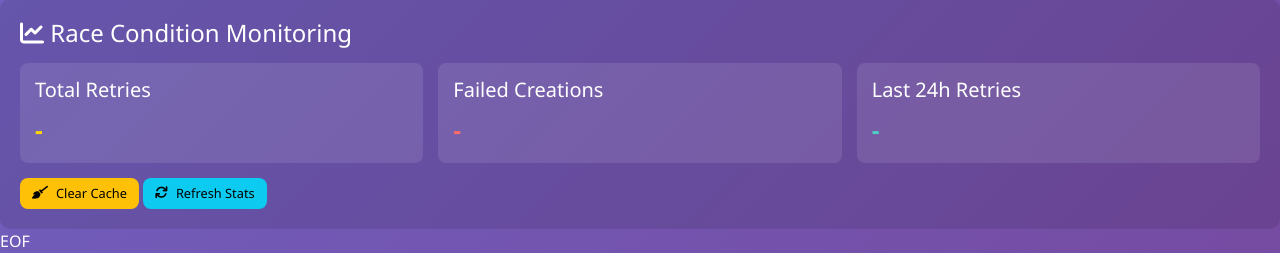
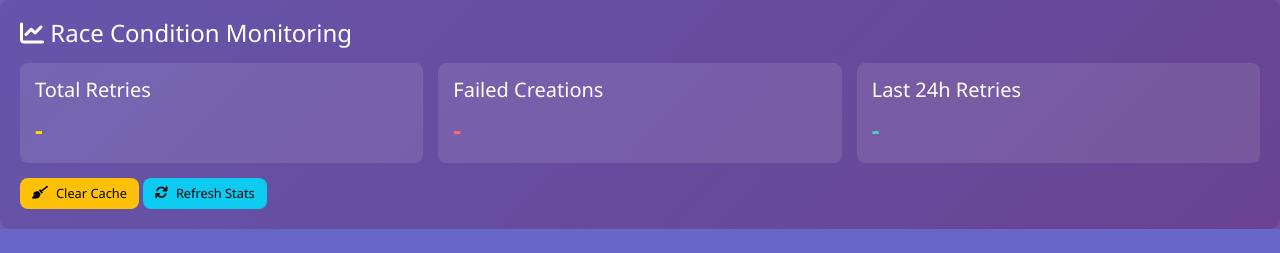
Before and after one commit to AfiqJakhel/Project-JSA, a Laravel app: page /mahasiswa/tambahjsa in a window 1280 px wide. Shown: the part 2388-2641 px from the top of the page. After the commit the page ends 2617 px from the top, so only its background shows below. Run offline with Laravel 12, Linux system fonts and the light colour scheme; the visitor is signed in with stand-in values (Sample User, id 1); data comes from the database, SQL or seed files in the repository; data that the repository does not hold is empty; parts of the project's set-up code (start-up, migrations or seed data) failed here and were passed over.

Commit message:
Remove EOF marker from tambahjsa.blade.php view file
Co-authored-by: somepdf123 <somepdf123@gmail.com>

```diff
--- a/resources/views/mahasiswa/tambahjsa.blade.php
+++ b/resources/views/mahasiswa/tambahjsa.blade.php
@@ -2598,4 +2598,3 @@ refreshStats(); // Initial load
     </script>
 </body>
 </html>
-EOF
```
